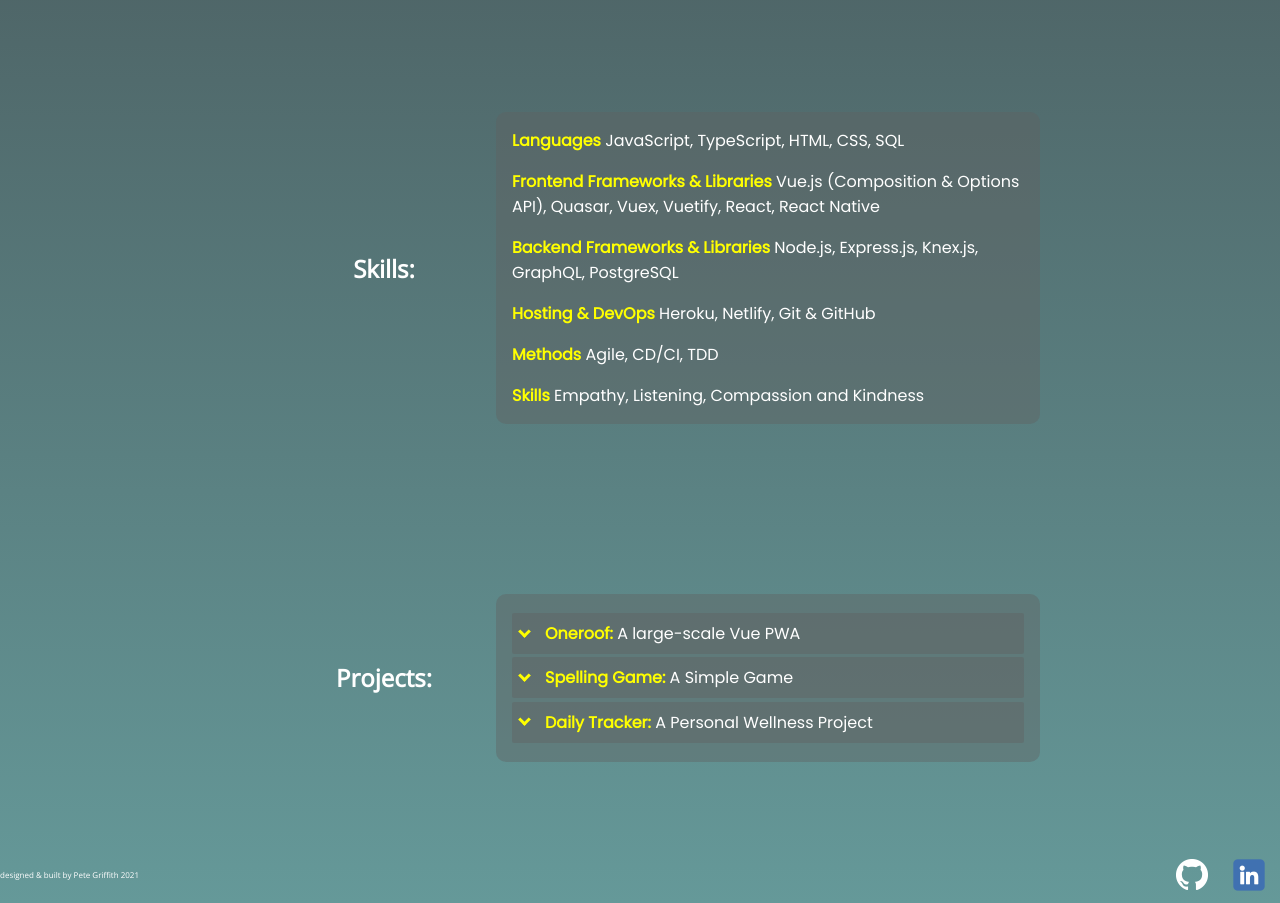
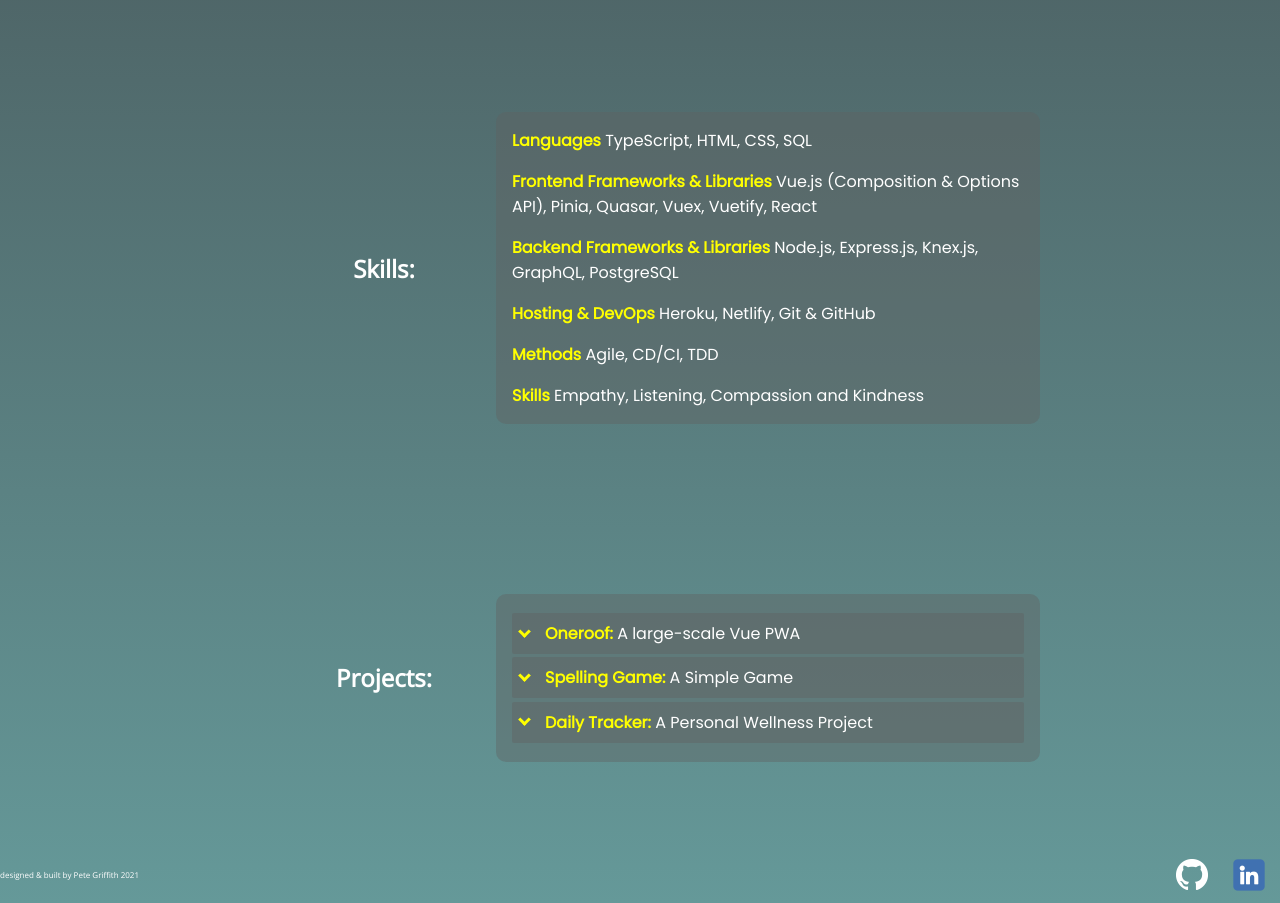
Before and after one commit to griffitp12/portfolioV1, a website: page src/index.html in a window 1280 px wide. Shown: the part 780-1683 px from the top of the page. Drawn offline with nearby package versions, Linux system fonts and the light colour scheme.

Commit message:
editting

```diff
--- a/src/index.html
+++ b/src/index.html
@@ -56,8 +56,8 @@
 			<!-- SKILLS -->
 			<h2 class="highlight skills__head" id="skills">Skills:</h2>
 			<div class="skills__content content-box grid-content">
-				<p> <span class="app-name"> Languages </span> JavaScript, TypeScript, HTML, CSS, SQL</p>
-				<p> <span class="app-name"> Frontend Frameworks & Libraries </span> Vue.js (Composition & Options API), Quasar, Vuex, Vuetify, React, React Native</p>
+				<p> <span class="app-name"> Languages </span> TypeScript, HTML, CSS, SQL</p>
+				<p> <span class="app-name"> Frontend Frameworks & Libraries </span> Vue.js (Composition & Options API), Pinia, Quasar, Vuex, Vuetify, React</p>
 				<p> <span class="app-name"> Backend Frameworks & Libraries </span> Node.js, Express.js, Knex.js, GraphQL, PostgreSQL</p>
 				<p> <span class="app-name"> Hosting & DevOps </span> Heroku, Netlify, Git & GitHub</p>
 				<p> <span class="app-name"> Methods </span> Agile, CD/CI, TDD</p>
```
